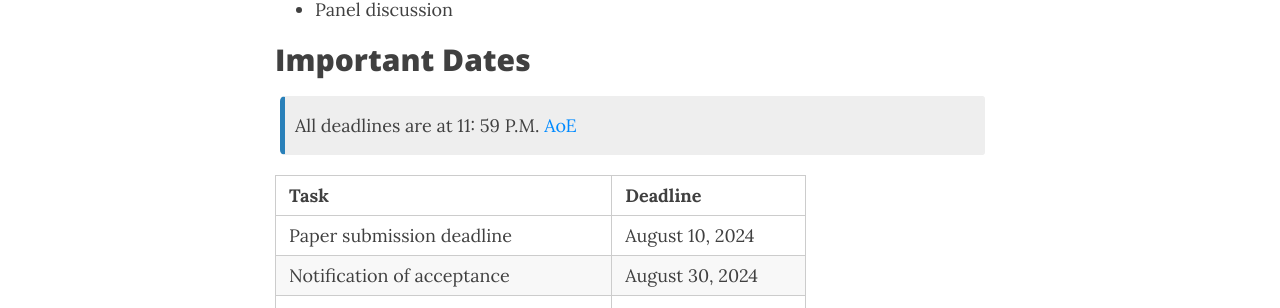
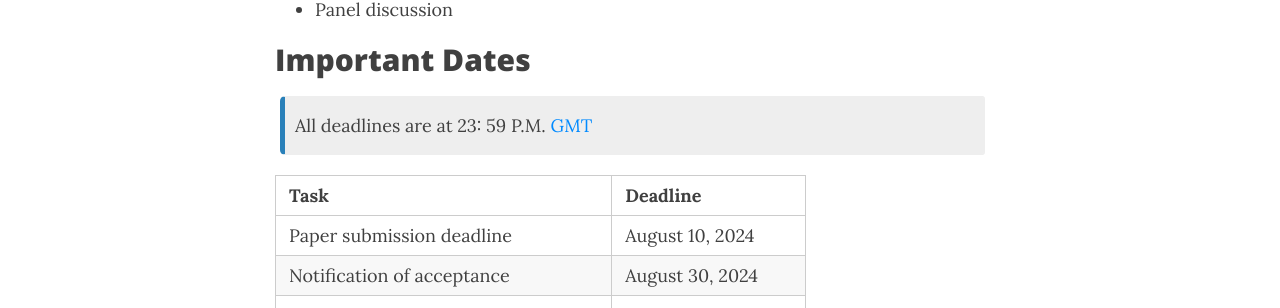
Before and after one commit to cikm-mmsr/cikm-mmsr.github.io, a Jekyll site: the page built from index.md, in a window 1280 px wide and 900 px high, scrolled down 735 px. Shown: the part 243-551 px from the top of the window. Built offline with Jekyll 4.4.1, drawn with Linux system fonts in a browser that asks for light colours.

Commit message:
Update index.md

```diff
--- a/index.md
+++ b/index.md
@@ -22,7 +22,7 @@ The workshop will include keynote speeches, research paper presentations, intera
 ## Important Dates
 
 {: .box-note}
-All deadlines are at 11: 59 P.M. [AoE](https://www.worldtimeserver.com/time-zones/aoe/)
+All deadlines are at 23: 59 P.M. [GMT](https://www.worldtimeserver.com/time-zones/gmt/)
 
 
 | Task                                    | Deadline              |
```
